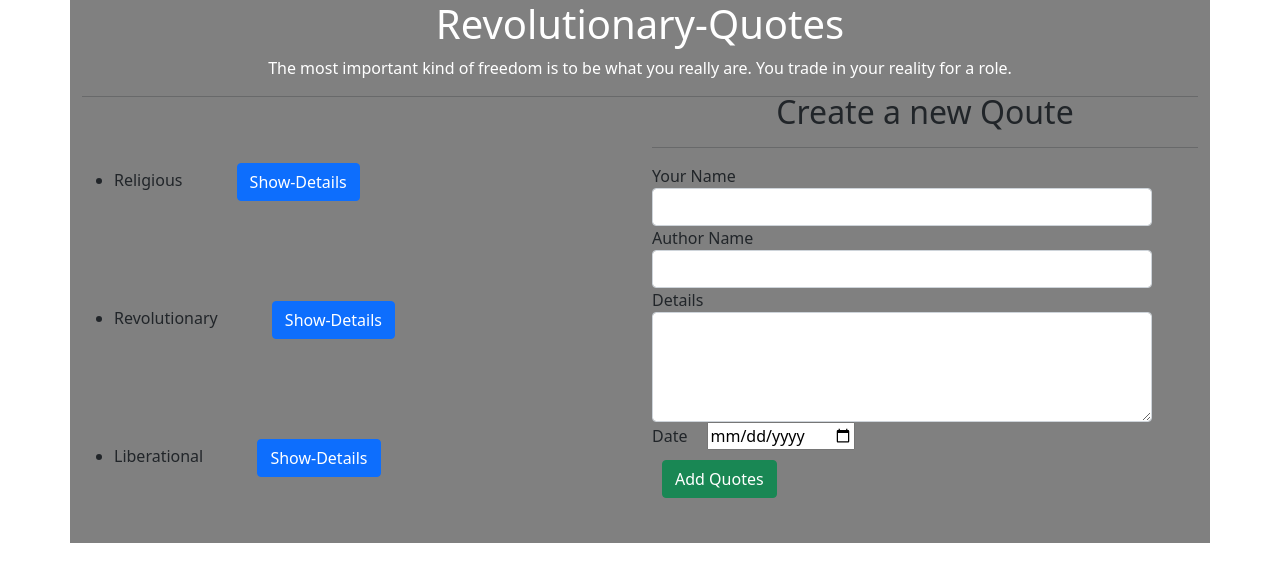
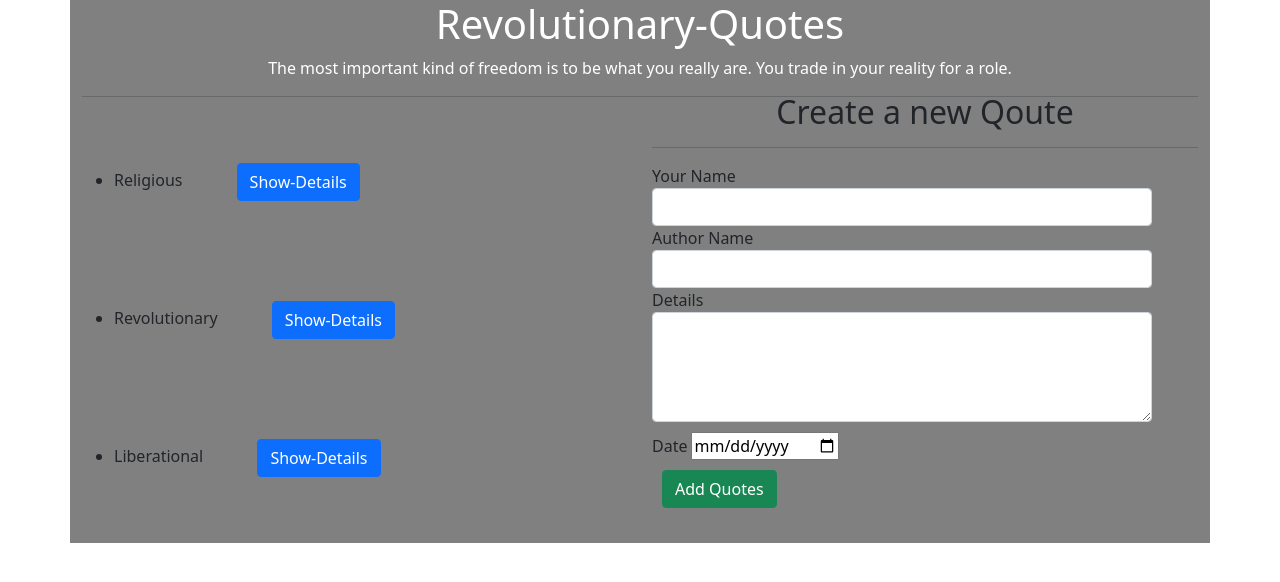
Before and after one commit to Bett-Collins/Quotes-IP, an Angular app: page / in a window 1280 px wide. Shown: the top 582 px of the page. Built offline with nearby package versions, Linux system fonts and the light colour scheme.

Commit message:
it will add css style to form

```diff
--- a/src/app/forms/forms.component.css
+++ b/src/app/forms/forms.component.css
@@ -7,5 +7,7 @@ form{
 }
 #date{
     border-radius: 1px,2px 3px;
-    margin-left: 20px;
+    margin-left: 4px;
+    margin-top: 10px;
+
 }
```
